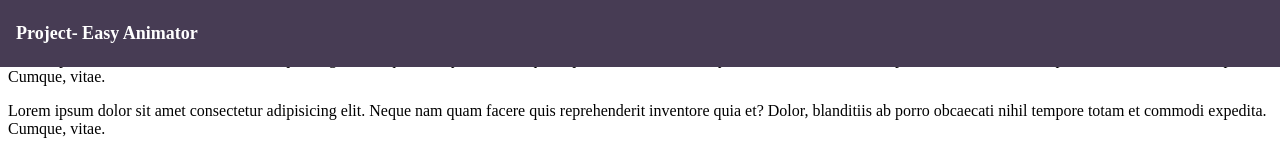
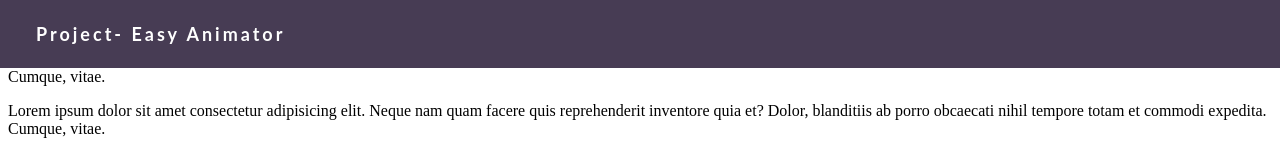
Before and after one commit to mchall92/Easy-Animator, a plain HTML site: page index.html in a window 1280 px wide. Shown: the top 154 px of the page. Drawn offline with Linux system fonts and the light colour scheme.

Commit message:
fixed navbar

```diff
--- a/app.css
+++ b/app.css
@@ -2,6 +2,7 @@
     width: 100%;
     display: inline-block;
     background-color: #473c54;
+    font-family: Lato, sans-serif;
     position: fixed !important;
     left: 0px;
     top: 0px;
@@ -12,4 +13,6 @@
 .nav-content .nav-logo h2 {
     color: white;
     font-size: large;
+    letter-spacing: 3px;
+    margin-left:20px;
 }
```
